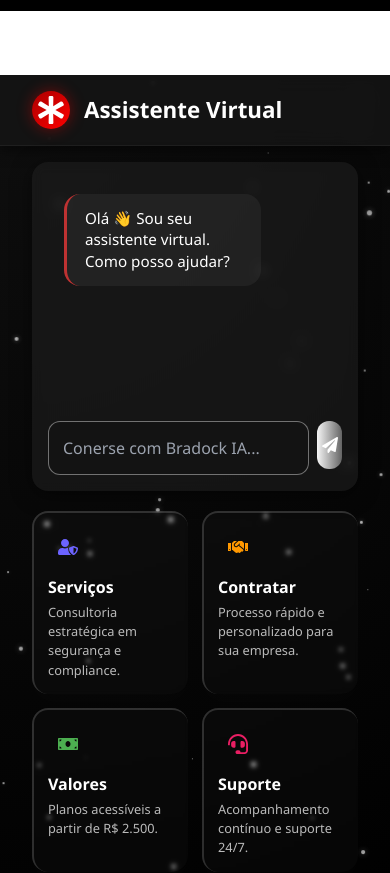
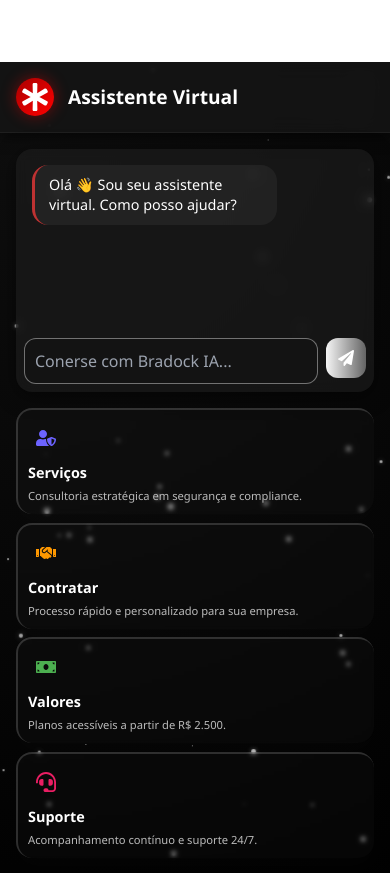
Before and after one commit to VictorFilgueirasBR/braddock-ofc, a React (Create React App) app in the folder frontend/: page / in a window 390 px wide. Shown: the part 1580-2453 px from the top of the page. Built offline with nearby package versions, Linux system fonts and the light colour scheme.

Commit message:
Fix: chatbot layout e display

```diff
--- a/frontend/src/components/ChatBot.css
+++ b/frontend/src/components/ChatBot.css
@@ -1,3 +1,9 @@
+/*
+ * ChatBot.css
+ * Otimizado para responsividade em dispositivos móveis,
+ * com ajustes de layout e tamanhos de fonte em telas pequenas.
+ */
+
 .chatbot-page {
   display: flex;
   flex-direction: column;
@@ -27,10 +33,10 @@
 }
 
 @keyframes floatDust {
-  0%   { transform: translate(0, 0) scale(1); opacity: 0.8; }
-  25%  { transform: translate(8px, -10px) scale(1.05); opacity: 0.6; }
-  50%  { transform: translate(-6px, 10px) scale(0.95); opacity: 0.7; }
-  75%  { transform: translate(10px, 6px) scale(1); opacity: 0.5; }
+  0% { transform: translate(0, 0) scale(1); opacity: 0.8; }
+  25% { transform: translate(8px, -10px) scale(1.05); opacity: 0.6; }
+  50% { transform: translate(-6px, 10px) scale(0.95); opacity: 0.7; }
+  75% { transform: translate(10px, 6px) scale(1); opacity: 0.5; }
   100% { transform: translate(-8px, -10px) scale(1); opacity: 0.8; }
 }
 
@@ -282,11 +288,80 @@
   to { opacity: 1; transform: translateY(0); }
 }
 
+/* ==================================== */
+/* ======== MEDIA QUERIES ======== */
+/* ==================================== */
+
+/* Tablet e dispositivos menores */
 @media (max-width: 992px) {
-  .chatbot-main { flex-direction: column; }
-  .chatbot-left, .chatbot-right { flex: 100%; width: 100%; }
+  .chatbot-main {
+    flex-direction: column;
+    padding: 1rem;
+    gap: 1rem;
+  }
+  .chatbot-left, .chatbot-right {
+    flex: 100%;
+    width: 100%;
+    max-height: none;
+  }
+  .chatbot-header {
+    padding: 1rem;
+  }
+  .chatbot-left {
+    height: 60vh;
+  }
 }
 
+/* Smartphones horizontais e telas pequenas de tablet */
 @media (max-width: 600px) {
-  .chatbot-right { grid-template-columns: 1fr 1fr; }}
-@media (max-width: 350px) { .chatbot-right { grid-template-columns: 1fr; } }
+  .chatbot-right {
+    grid-template-columns: 1fr 1fr;
+    gap: 10px;
+    padding: 0;
+  }
+  .chatbot-left {
+    padding: 0.5rem;
+    height: 50vh;
+  }
+  .chatbot-messages {
+    padding: 0.5rem;
+  }
+  .chatbot-input-container {
+    padding-top: 0.5rem;
+  }
+}
+
+/* Smartphones verticais (450px e abaixo) */
+@media (max-width: 450px) {
+  .chatbot-right {
+    grid-template-columns: 1fr;
+    gap: 8px;
+  }
+  .explore-card {
+    padding: 10px;
+  }
+  .explore-card .title {
+    font-size: 0.9rem;
+  }
+  .explore-card .desc {
+    font-size: 0.7rem;
+  }
+  .explore-card .icon {
+    padding: 8px;
+    margin-bottom: 6px;
+  }
+  .chatbot-header h1 {
+    font-size: 1.2rem;
+  }
+  .message {
+    padding: 10px 14px;
+    font-size: 0.9rem;
+  }
+  .chatbot-input-container input {
+    padding: 10px;
+  }
+  .send-btn {
+    width: 40px;
+    height: 40px;
+  }
+}
--- a/frontend/src/components/ContactSection.css
+++ b/frontend/src/components/ContactSection.css
@@ -28,7 +28,6 @@
 
 .icon {
   font-size: 1.8rem;
-  margin-bottom: 10px;
 }
 
 /* Responsividade */
@@ -38,6 +37,6 @@
   }
 
   .icon {
-    font-size: 1.5rem;
+    font-size: 1.3rem;
   }
 }
```
